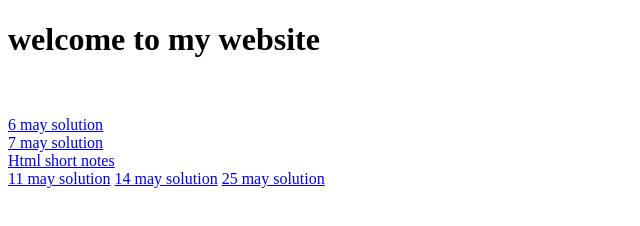
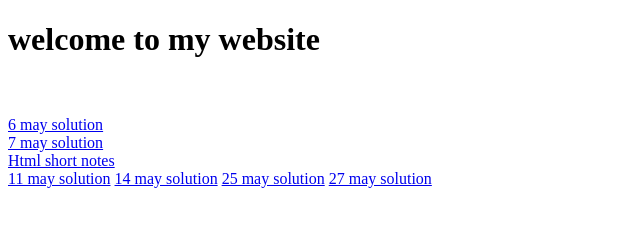
Before and after one commit to mohit-gupta-0901/mohit-gupta-0901.github.io, a plain HTML site: page index.html in a window 1280 px wide. Shown: the whole page, without its empty margins (0-640 px from the left). Drawn offline with Linux system fonts and the light colour scheme.

Commit message:
Update index.html

```diff
--- a/index.html
+++ b/index.html
@@ -18,5 +18,6 @@
 	<a href="./may11solution/may11solution.html">11 may solution</a>
 	<a href="./may14/14maysolution.html">14 may solution</a>
 	<a href="./may25/25maysolution.html">25 may solution</a>
+	<a href="./may27/home.html">27 may solution</a>
 </body>
 </html>
```
